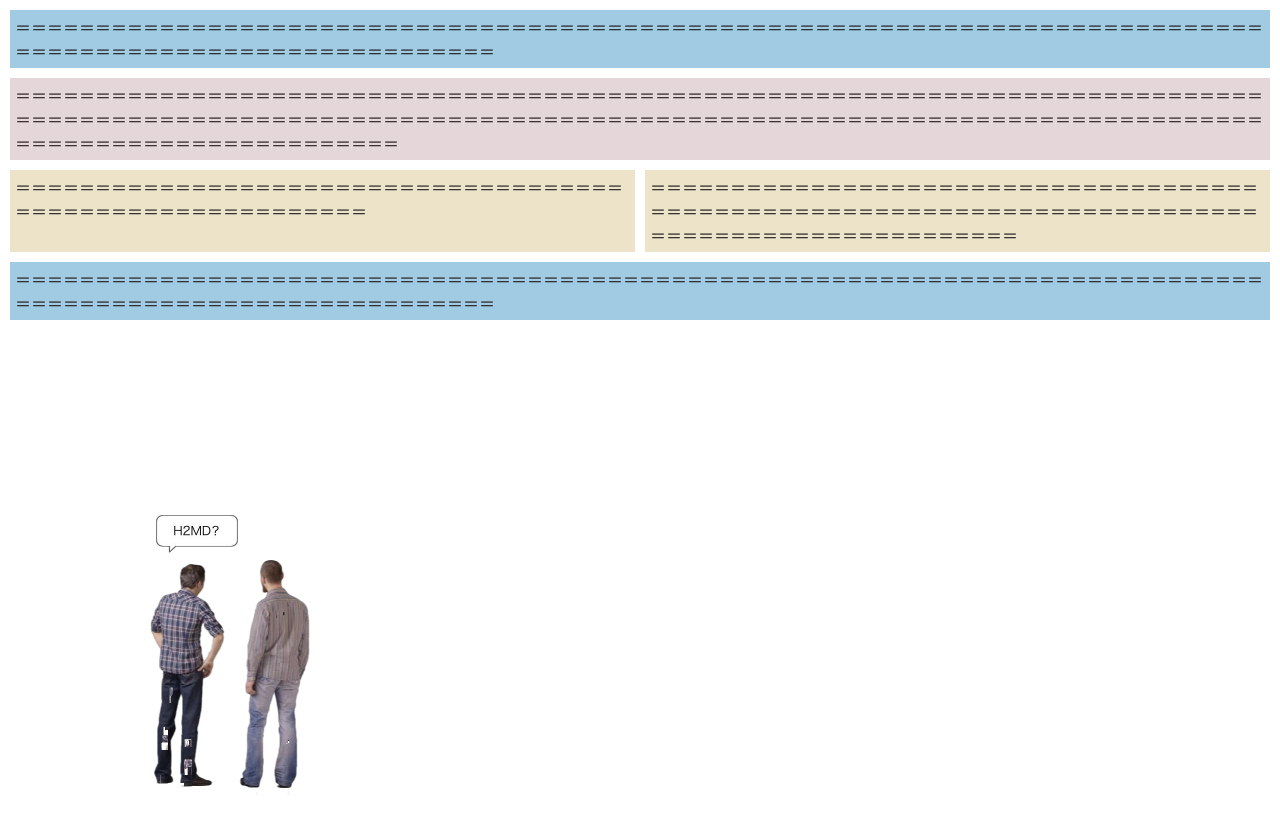
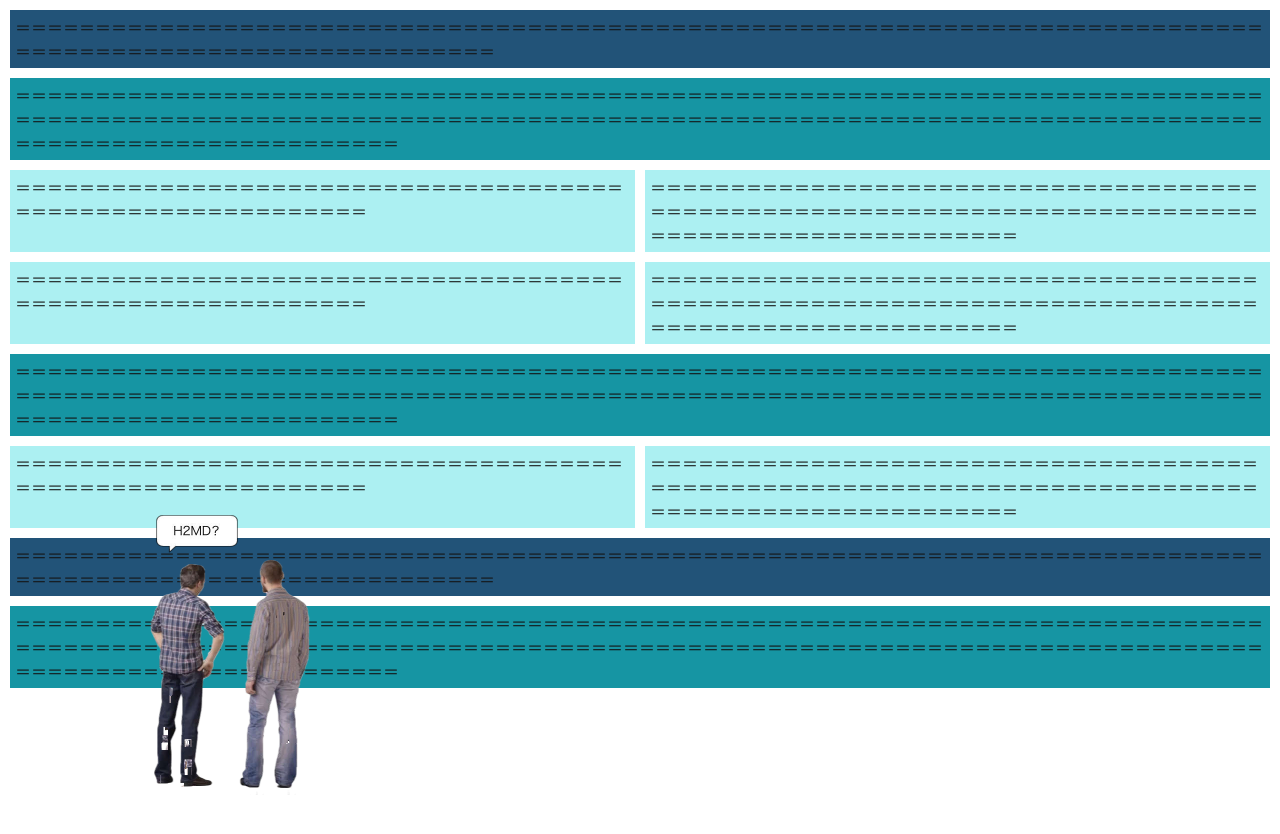
Before and after one commit to ics-creative/160124_h2md, a website: page src/demo02.html in a window 1280 px wide. Before the commit the page ends 800 px from the top, so only its background shows below. Drawn offline with nearby package versions, Linux system fonts and the light colour scheme; files that its build step writes are made by us from their sources.

Commit message:
update color theme

```diff
--- a/src/demo02.html
+++ b/src/demo02.html
@@ -25,8 +25,30 @@
       ＝＝＝＝＝＝＝＝＝＝＝＝＝＝＝＝＝＝＝＝＝＝＝＝＝＝＝＝＝＝＝＝＝＝＝＝＝＝＝＝＝＝＝＝＝＝＝＝＝＝＝＝＝＝＝＝＝＝＝＝＝＝＝＝＝＝＝＝＝＝＝＝＝＝＝＝＝＝＝＝＝＝＝＝＝＝＝＝＝＝＝＝＝＝＝＝＝＝＝
     </div>
   </div>
+  <div class="column">
+    <div class="sampleBox3 box">
+      ＝＝＝＝＝＝＝＝＝＝＝＝＝＝＝＝＝＝＝＝＝＝＝＝＝＝＝＝＝＝＝＝＝＝＝＝＝＝＝＝＝＝＝＝＝＝＝＝＝＝＝＝＝＝＝＝＝＝＝＝
+    </div>
+    <div class="sampleBox3 box">
+      ＝＝＝＝＝＝＝＝＝＝＝＝＝＝＝＝＝＝＝＝＝＝＝＝＝＝＝＝＝＝＝＝＝＝＝＝＝＝＝＝＝＝＝＝＝＝＝＝＝＝＝＝＝＝＝＝＝＝＝＝＝＝＝＝＝＝＝＝＝＝＝＝＝＝＝＝＝＝＝＝＝＝＝＝＝＝＝＝＝＝＝＝＝＝＝＝＝＝＝
+    </div>
+  </div>
+  <div class="sampleBox2 box">
+    ＝＝＝＝＝＝＝＝＝＝＝＝＝＝＝＝＝＝＝＝＝＝＝＝＝＝＝＝＝＝＝＝＝＝＝＝＝＝＝＝＝＝＝＝＝＝＝＝＝＝＝＝＝＝＝＝＝＝＝＝＝＝＝＝＝＝＝＝＝＝＝＝＝＝＝＝＝＝＝＝＝＝＝＝＝＝＝＝＝＝＝＝＝＝＝＝＝＝＝＝＝＝＝＝＝＝＝＝＝＝＝＝＝＝＝＝＝＝＝＝＝＝＝＝＝＝＝＝＝＝＝＝＝＝＝＝＝＝＝＝＝＝＝＝＝＝＝＝＝＝＝＝＝＝＝＝＝＝＝＝＝＝＝＝＝＝＝＝＝＝＝＝＝＝＝＝＝＝＝＝
+  </div>
+  <div class="column">
+    <div class="sampleBox3 box">
+      ＝＝＝＝＝＝＝＝＝＝＝＝＝＝＝＝＝＝＝＝＝＝＝＝＝＝＝＝＝＝＝＝＝＝＝＝＝＝＝＝＝＝＝＝＝＝＝＝＝＝＝＝＝＝＝＝＝＝＝＝
+    </div>
+    <div class="sampleBox3 box">
+      ＝＝＝＝＝＝＝＝＝＝＝＝＝＝＝＝＝＝＝＝＝＝＝＝＝＝＝＝＝＝＝＝＝＝＝＝＝＝＝＝＝＝＝＝＝＝＝＝＝＝＝＝＝＝＝＝＝＝＝＝＝＝＝＝＝＝＝＝＝＝＝＝＝＝＝＝＝＝＝＝＝＝＝＝＝＝＝＝＝＝＝＝＝＝＝＝＝＝＝
+    </div>
+  </div>
   <div class="sampleBox1 box">
     ＝＝＝＝＝＝＝＝＝＝＝＝＝＝＝＝＝＝＝＝＝＝＝＝＝＝＝＝＝＝＝＝＝＝＝＝＝＝＝＝＝＝＝＝＝＝＝＝＝＝＝＝＝＝＝＝＝＝＝＝＝＝＝＝＝＝＝＝＝＝＝＝＝＝＝＝＝＝＝＝＝＝＝＝＝＝＝＝＝＝＝＝＝＝＝＝＝＝＝＝＝＝＝＝＝＝＝＝
+  </div>
+  <div class="sampleBox2 box">
+    ＝＝＝＝＝＝＝＝＝＝＝＝＝＝＝＝＝＝＝＝＝＝＝＝＝＝＝＝＝＝＝＝＝＝＝＝＝＝＝＝＝＝＝＝＝＝＝＝＝＝＝＝＝＝＝＝＝＝＝＝＝＝＝＝＝＝＝＝＝＝＝＝＝＝＝＝＝＝＝＝＝＝＝＝＝＝＝＝＝＝＝＝＝＝＝＝＝＝＝＝＝＝＝＝＝＝＝＝＝＝＝＝＝＝＝＝＝＝＝＝＝＝＝＝＝＝＝＝＝＝＝＝＝＝＝＝＝＝＝＝＝＝＝＝＝＝＝＝＝＝＝＝＝＝＝＝＝＝＝＝＝＝＝＝＝＝＝＝＝＝＝＝＝＝＝＝＝＝＝＝
   </div>
   <div class="movieFrame">
     <a href="./demo02_2.html">
--- a/src/sass/demo01.scss
+++ b/src/sass/demo01.scss
@@ -2,9 +2,9 @@
 @import "mixins/base";
 
 $colors: (
-    color1:#F0538C,
-    color2:#1773F0,
-    color3:#2992F4
+  color1:rgb(242, 118, 161),
+  color2:rgb(21, 116, 241),
+  color3:rgb(27, 141, 245)
 );
 
 .sampleBox1 {
--- a/src/sass/demo02.scss
+++ b/src/sass/demo02.scss
@@ -2,9 +2,9 @@
 @import "mixins/base";
 
 $colors: (
-    color1:#a0cbe2,
-    color2:#e5d6da,
-    color3:#ede3c8
+  color1:#225378,
+  color2:#1695A3,
+  color3:#ACF0F2
 );
 
 body > section {
--- a/src/sass/demo03.scss
+++ b/src/sass/demo03.scss
@@ -3,9 +3,9 @@
 @import "mixins/buttons";
 
 $colors: (
-    color1:#f1d5b5,
-    color2:#f3b38c,
-    color3:#be7657
+    color1:#DC3522,
+    color2:#D9CB9E,
+    color3:#374140
 );
 
 .sampleBox1 {
```
Also changed, not shown: docs/demo01.html (+5 -2 lines), docs/demo02.html (+22 -0 lines), src/demo01.html (+5 -2 lines), docs/css/demo01.css, docs/css/demo02.css, docs/css/demo03.css.
